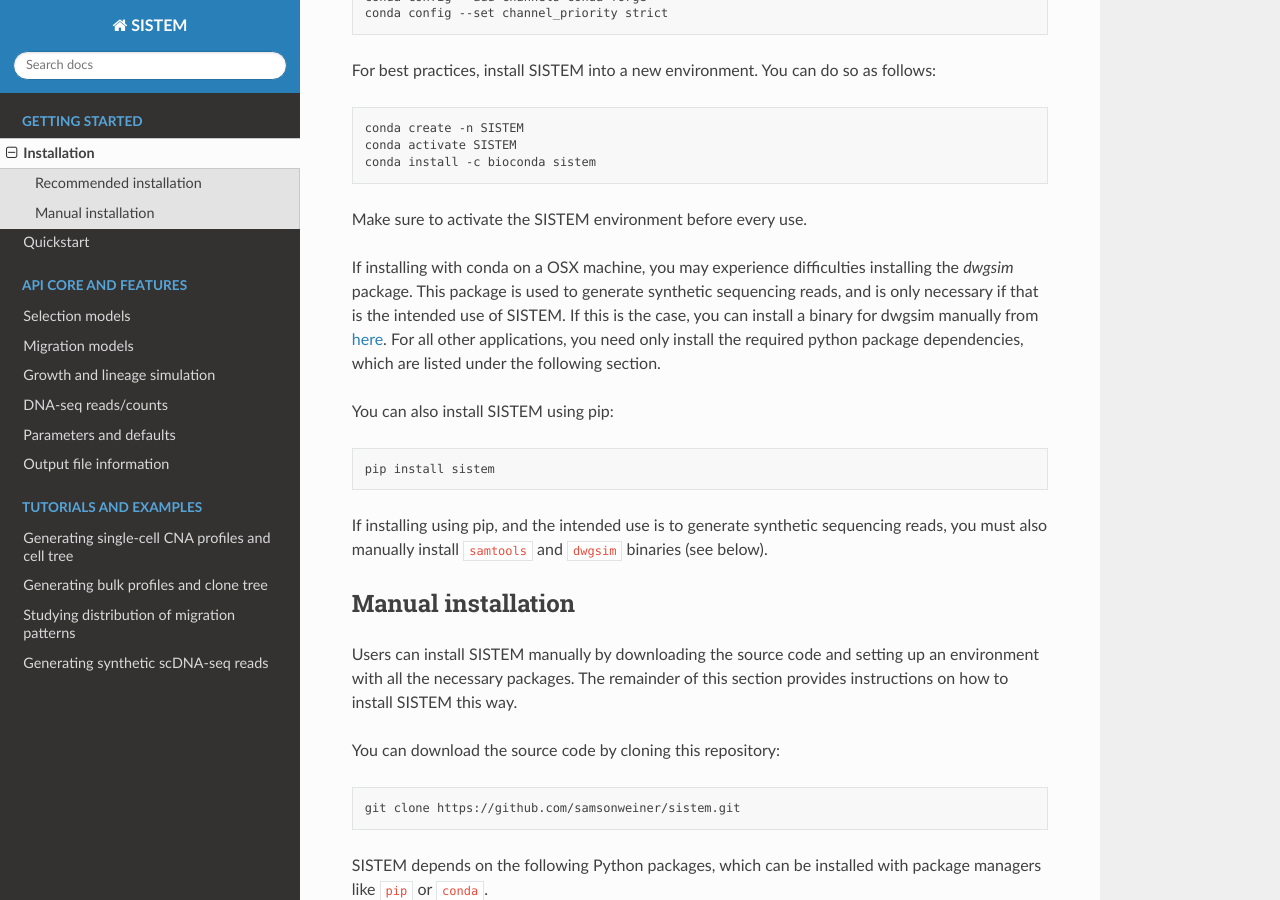
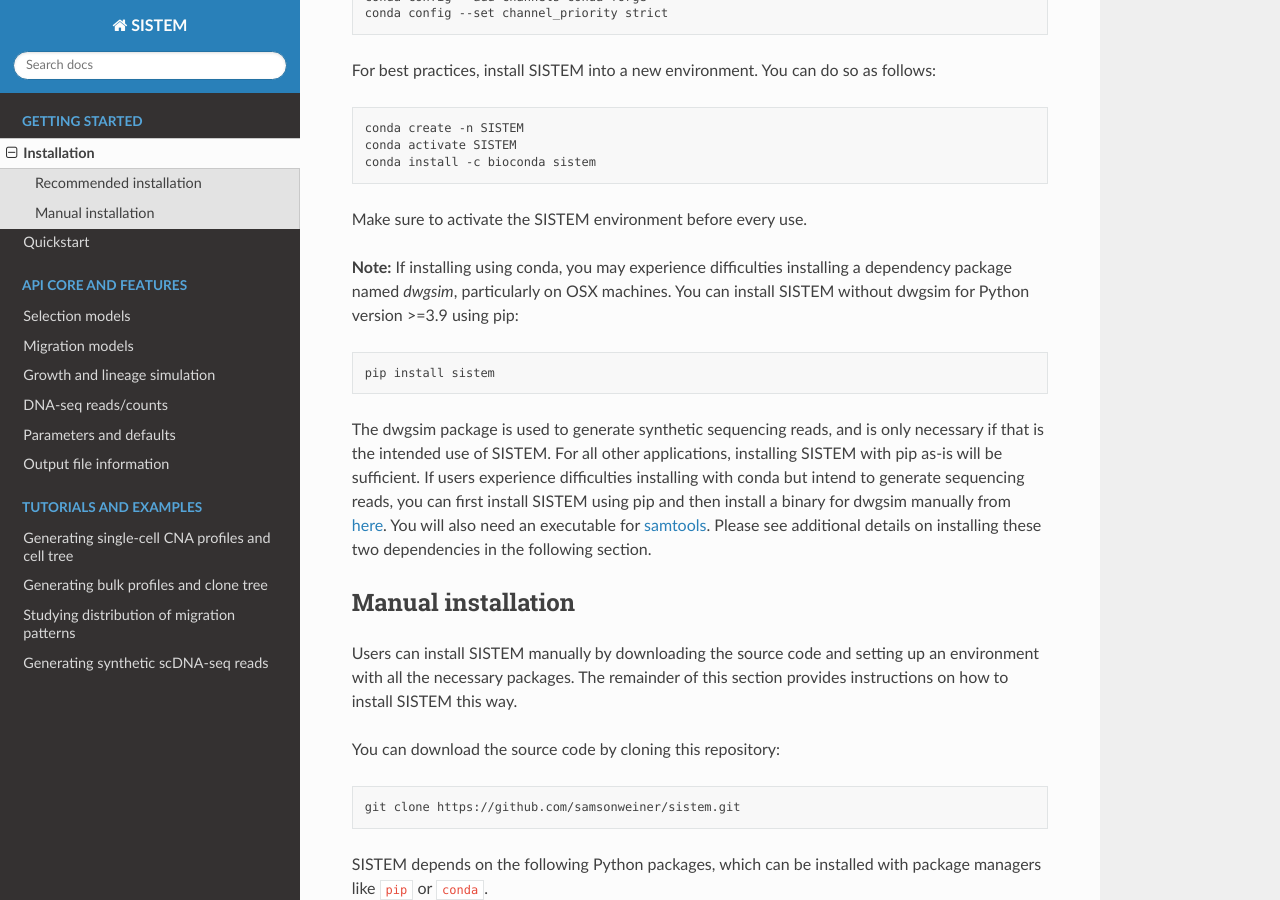
Before and after one commit to samsonweiner/sistem, a Sphinx documentation site: the page built from docs/source/install.rst, in a window 1280 px wide and 900 px high, scrolled down 330 px. Built offline with Sphinx 7.4.7 and the Read the Docs theme 3.1.0, drawn with Linux system fonts in a browser that asks for light colours.

Commit message:
updates to installation instructions

```diff
--- a/docs/source/install.rst
+++ b/docs/source/install.rst
@@ -23,15 +23,15 @@
 
 Make sure to activate the SISTEM environment before every use.
 
-If installing with conda on a OSX machine, you may experience difficulties installing the *dwgsim* package. This package is used to generate synthetic sequencing reads, and is only necessary if that is the intended use of SISTEM. If this is the case, you can install a binary for dwgsim manually from `here <https://github.com/nh13/DWGSIM/blob/main/docs/02_Installation.md>`_. For all other applications, you need only install the required python package dependencies, which are listed under the following section.
-
-You can also install SISTEM using pip:
+**Note:** If installing using conda, you may experience difficulties installing a dependency package named *dwgsim*, particularly on OSX machines. You can install SISTEM without dwgsim for Python version >=3.9 using pip:
 
 .. code-block:: bash
 
     pip install sistem
 
-If installing using pip, and the intended use is to generate synthetic sequencing reads, you must also manually install :code:`samtools` and :code:`dwgsim` binaries (see below).
+
+The dwgsim package is used to generate synthetic sequencing reads, and is only necessary if that is the intended use of SISTEM. For all other applications, installing SISTEM with pip as-is will be sufficient. If users experience difficulties installing with conda but intend to generate sequencing reads, you can first install SISTEM using pip and then install a binary for dwgsim manually from `here <https://github.com/nh13/DWGSIM/blob/main/docs/02_Installation.md>`_. You will also need an executable for `samtools <http://www.htslib.org/download/>`_. Please see additional details on installing these two dependencies in the following section.
+
 
 Manual installation
 -------------------
```
